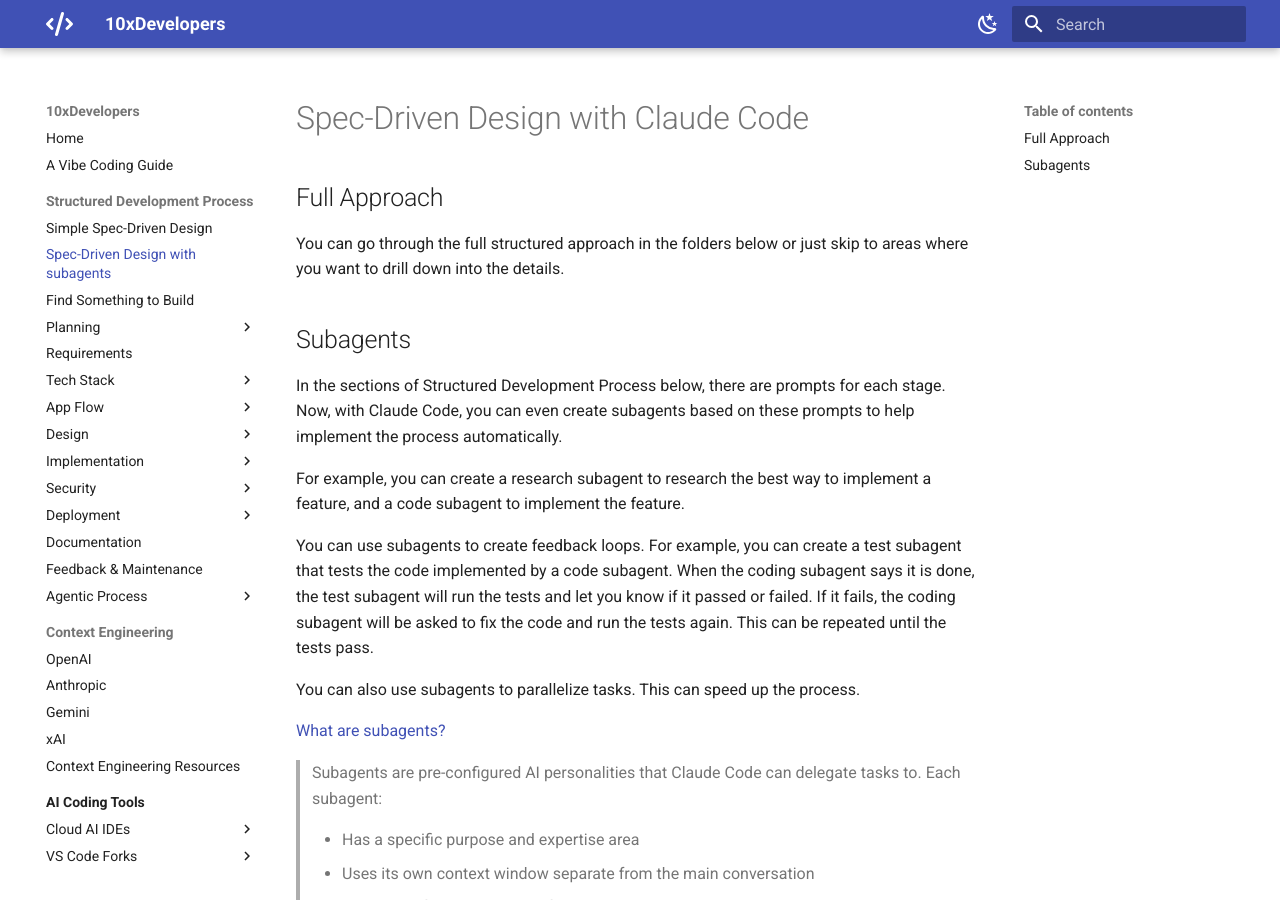
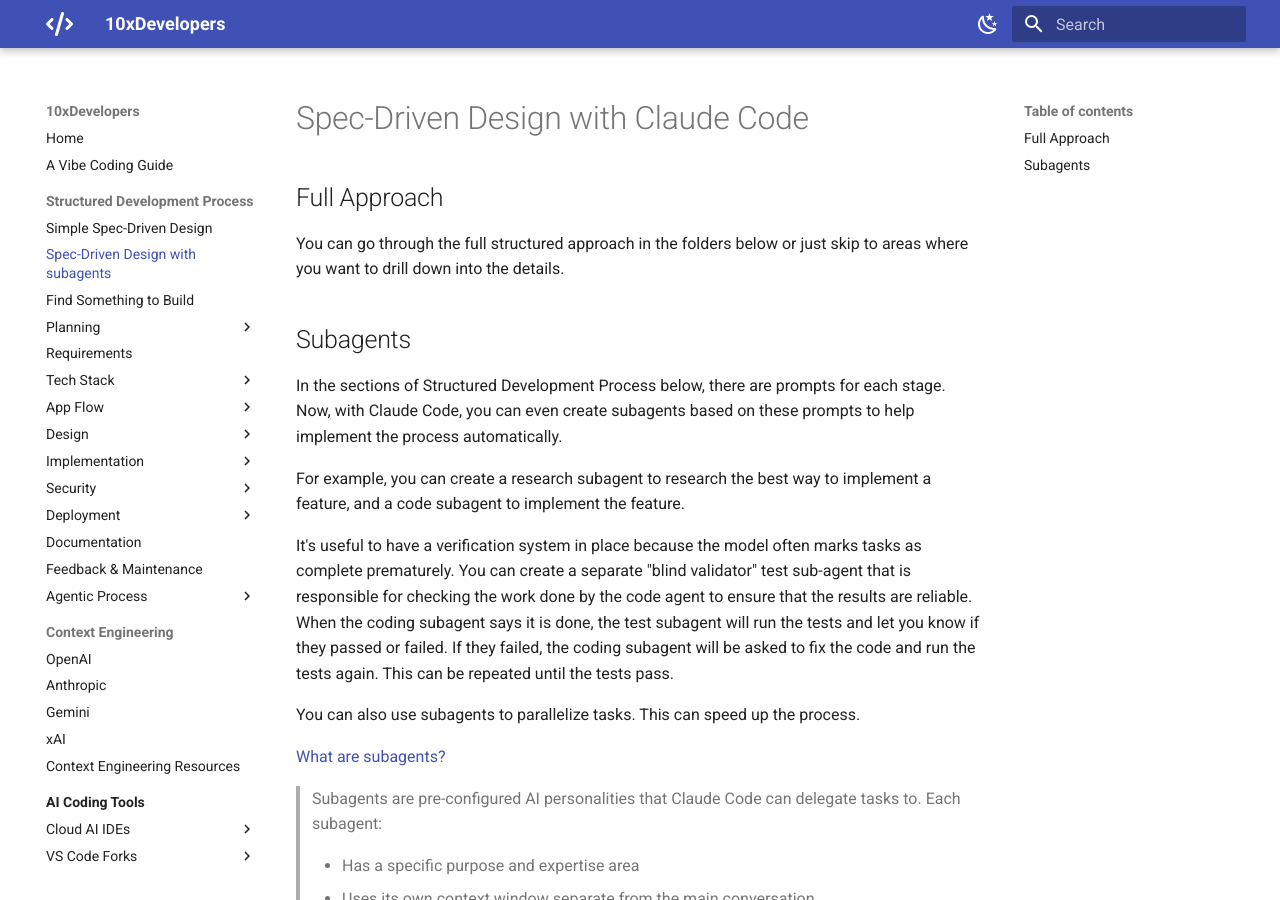
Before and after one commit to shlomoc/10xdev, an MkDocs documentation site: the page built from docs/structured/claude-code-with-subagents.md, in a window 1280 px wide and 900 px high. Built offline with MkDocs 1.6.1 and Material for MkDocs 9.7.7, drawn with Linux system fonts in a browser that asks for light colours.

Commit message:
docs: update hive-mind example with CRM task and clarify subagent validation process

```diff
--- a/docs/structured/claude-code-with-subagents.md
+++ b/docs/structured/claude-code-with-subagents.md
@@ -9,7 +9,7 @@ In the sections of Structured Development Process below, there are prompts for e
 
 For example, you can create a research subagent to research the best way to implement a feature, and a code subagent to implement the feature.
 
-You can use subagents to create feedback loops.  For example, you can create a test subagent that tests the code implemented by a code subagent.  When the coding subagent says it is done, the test subagent will run the tests and let you know if it passed or failed.  If it fails, the coding subagent will be asked to fix the code and run the tests again.  This can be repeated until the tests pass.
+It's useful to have a verification system in place because the model often marks tasks as complete prematurely.  You can create a separate "blind validator" test sub-agent that is responsible for checking the work done by the code agent to ensure that the results are reliable.  When the coding subagent says it is done, the test subagent will run the tests and let you know if they passed or failed.  If they failed, the coding subagent will be asked to fix the code and run the tests again.  This can be repeated until the tests pass.
 
 You can also use subagents to parallelize tasks.  This can speed up the process.
 
```
Also changed, not shown: docs/structured/agentic/claude-flow.md (+1 -1 lines).
